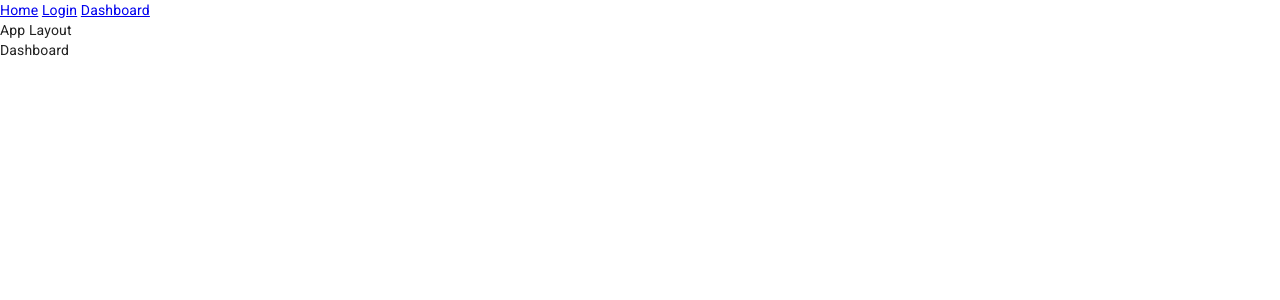
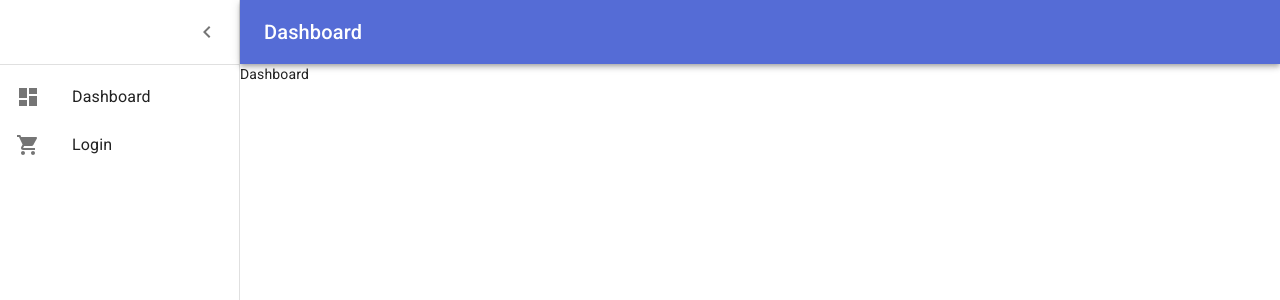
Before and after one commit to jirach/judkarnhor, a React (Create React App) app in the folder frontend/: page /dashboard in a window 1280 px wide. Shown: the top 300 px of the page. Built offline with nearby package versions, Linux system fonts and the light colour scheme.

Commit message:
add dashboard layout

```diff
--- a/frontend/package.json
+++ b/frontend/package.json
@@ -12,6 +12,7 @@
     "@types/node": "^12.0.0",
     "@types/react": "^17.0.0",
     "@types/react-dom": "^17.0.0",
+    "clsx": "^1.1.1",
     "node-sass": "^5.0.0",
     "react": "^17.0.2",
     "react-dom": "^17.0.2",
--- a/frontend/src/App/App.tsx
+++ b/frontend/src/App/App.tsx
@@ -1,31 +1,20 @@
 import React from 'react';
 import {
-  BrowserRouter as Router, Link, Switch,
+  BrowserRouter as Router, Switch,
 } from 'react-router-dom';
 import Dashboard from '../Pages/Dashboard/Dashboard';
-import Home from '../Pages/Home/Home';
 import Login from '../Pages/Login/Login';
 import AppLayout from './Layouts/AppLayout/AppLayout';
 import AppRoute from './Layouts/AppRoute';
 import LoginLayout from './Layouts/LoginLayout/LoginLayout';
 
 const App: React.FC = () => (
-  <div>
   <Router>
-
-      <Link to="/">Home</Link>
-      {' '}
-      <Link to="/login">Login</Link>
-      {' '}
-      <Link to="/dashboard">Dashboard</Link>
-
     <Switch>
-        <AppRoute exact path="/" layout={AppLayout} component={Home} />
       <AppRoute exact path="/login" layout={LoginLayout} component={Login} />
       <AppRoute exact path="/dashboard" layout={AppLayout} component={Dashboard} />
     </Switch>
   </Router>
-  </div>
 );
 
 export default App;
--- a/frontend/src/App/Layouts/AppLayout/AppLayout.tsx
+++ b/frontend/src/App/Layouts/AppLayout/AppLayout.tsx
@@ -1,10 +1,166 @@
 /* eslint-disable react/prop-types */
 import React from 'react';
+import clsx from 'clsx';
+import { makeStyles } from '@material-ui/core/styles';
+import CssBaseline from '@material-ui/core/CssBaseline';
+import Drawer from '@material-ui/core/Drawer';
+import AppBar from '@material-ui/core/AppBar';
+import Toolbar from '@material-ui/core/Toolbar';
+import List from '@material-ui/core/List';
+import Typography from '@material-ui/core/Typography';
+import Divider from '@material-ui/core/Divider';
+import IconButton from '@material-ui/core/IconButton';
+import MenuIcon from '@material-ui/icons/Menu';
+import DashboardIcon from '@material-ui/icons/Dashboard';
+import ChevronLeftIcon from '@material-ui/icons/ChevronLeft';
+import ShoppingCartIcon from '@material-ui/icons/ShoppingCart';
+import { ListItem, ListItemIcon, ListItemText } from '@material-ui/core';
+import { Link } from 'react-router-dom';
 
-const AppLayout: React.FC = ({ children }) => (
-  <div>
-    App Layout
-    {children}
-  </div>
-);
+const drawerWidth = 240;
+
+const useStyles = makeStyles((theme) => ({
+  root: {
+    display: 'flex',
+  },
+  toolbar: {
+    paddingRight: 24, // keep right padding when drawer closed
+  },
+  toolbarIcon: {
+    display: 'flex',
+    alignItems: 'center',
+    justifyContent: 'flex-end',
+    padding: '0 8px',
+    ...theme.mixins.toolbar,
+  },
+  appBar: {
+    zIndex: theme.zIndex.drawer + 1,
+    transition: theme.transitions.create(['width', 'margin'], {
+      easing: theme.transitions.easing.sharp,
+      duration: theme.transitions.duration.leavingScreen,
+    }),
+  },
+  appBarShift: {
+    marginLeft: drawerWidth,
+    width: `calc(100% - ${drawerWidth}px)`,
+    transition: theme.transitions.create(['width', 'margin'], {
+      easing: theme.transitions.easing.sharp,
+      duration: theme.transitions.duration.enteringScreen,
+    }),
+  },
+  menuButton: {
+    marginRight: 36,
+  },
+  menuButtonHidden: {
+    display: 'none',
+  },
+  title: {
+    flexGrow: 1,
+  },
+  drawerPaper: {
+    position: 'relative',
+    whiteSpace: 'nowrap',
+    width: drawerWidth,
+    transition: theme.transitions.create('width', {
+      easing: theme.transitions.easing.sharp,
+      duration: theme.transitions.duration.enteringScreen,
+    }),
+  },
+  drawerPaperClose: {
+    overflowX: 'hidden',
+    transition: theme.transitions.create('width', {
+      easing: theme.transitions.easing.sharp,
+      duration: theme.transitions.duration.leavingScreen,
+    }),
+    width: theme.spacing(7),
+    [theme.breakpoints.up('sm')]: {
+      width: theme.spacing(9),
+    },
+  },
+  appBarSpacer: theme.mixins.toolbar,
+  content: {
+    flexGrow: 1,
+    height: '100vh',
+    overflow: 'auto',
+  },
+  container: {
+    paddingTop: theme.spacing(4),
+    paddingBottom: theme.spacing(4),
+  },
+  paper: {
+    padding: theme.spacing(2),
+    display: 'flex',
+    overflow: 'auto',
+    flexDirection: 'column',
+  },
+  fixedHeight: {
+    height: 240,
+  },
+}));
+
+const AppLayout: React.FC = ({ children }) => {
+  const classes = useStyles();
+  const [open, setOpen] = React.useState(true);
+  const handleDrawerOpen = () => {
+    setOpen(true);
+  };
+  const handleDrawerClose = () => {
+    setOpen(false);
+  };
+
+  return (
+    <div className={classes.root}>
+      <CssBaseline />
+      <AppBar position="absolute" className={clsx(classes.appBar, open && classes.appBarShift)}>
+        <Toolbar className={classes.toolbar}>
+          <IconButton
+            edge="start"
+            color="inherit"
+            aria-label="open drawer"
+            onClick={handleDrawerOpen}
+            className={clsx(classes.menuButton, open && classes.menuButtonHidden)}
+          >
+            <MenuIcon />
+          </IconButton>
+          <Typography component="h1" variant="h6" color="inherit" noWrap className={classes.title}>
+            Dashboard
+          </Typography>
+        </Toolbar>
+      </AppBar>
+      <Drawer
+        variant="permanent"
+        classes={{
+          paper: clsx(classes.drawerPaper, !open && classes.drawerPaperClose),
+        }}
+        open={open}
+      >
+        <div className={classes.toolbarIcon}>
+          <IconButton onClick={handleDrawerClose}>
+            <ChevronLeftIcon />
+          </IconButton>
+        </div>
+        <Divider />
+        <List>
+          <ListItem button>
+            <ListItemIcon>
+              <DashboardIcon />
+            </ListItemIcon>
+            <ListItemText primary="Dashboard" />
+          </ListItem>
+          <ListItem button component={Link} to="/login">
+            <ListItemIcon>
+              <ShoppingCartIcon />
+            </ListItemIcon>
+            <ListItemText primary="Login" />
+          </ListItem>
+        </List>
+      </Drawer>
+      <main className={classes.content}>
+        <div className={classes.appBarSpacer} />
+        { children }
+      </main>
+    </div>
+  );
+};
+
 export default AppLayout;
--- a/frontend/src/App/Layouts/LoginLayout/LoginLayout.tsx
+++ b/frontend/src/App/Layouts/LoginLayout/LoginLayout.tsx
@@ -1,10 +1,11 @@
 /* eslint-disable react/prop-types */
+import { Container, CssBaseline } from '@material-ui/core';
 import React from 'react';
 
 const LoginLayout: React.FC = ({ children }) => (
-  <div>
-    Login Layout
+  <Container component="main" maxWidth="xs">
+    <CssBaseline />
     {children}
-  </div>
+  </Container>
 );
 export default LoginLayout;
--- a/frontend/src/Pages/Login/Login.tsx
+++ b/frontend/src/Pages/Login/Login.tsx
@@ -1,9 +1,98 @@
+/* eslint-disable react/no-unescaped-entities */
 import React from 'react';
+import Avatar from '@material-ui/core/Avatar';
+import Button from '@material-ui/core/Button';
+import TextField from '@material-ui/core/TextField';
+import FormControlLabel from '@material-ui/core/FormControlLabel';
+import Checkbox from '@material-ui/core/Checkbox';
+import Link from '@material-ui/core/Link';
+import Grid from '@material-ui/core/Grid';
+import LockOutlinedIcon from '@material-ui/icons/LockOutlined';
+import Typography from '@material-ui/core/Typography';
+import { makeStyles } from '@material-ui/core/styles';
 
-const Login: React.FC = () => (
-  <div>
-    Login
-  </div>
-);
+const useStyles = makeStyles((theme) => ({
+  paper: {
+    marginTop: theme.spacing(8),
+    display: 'flex',
+    flexDirection: 'column',
+    alignItems: 'center',
+  },
+  avatar: {
+    margin: theme.spacing(1),
+    backgroundColor: theme.palette.secondary.main,
+  },
+  form: {
+    width: '100%', // Fix IE 11 issue.
+    marginTop: theme.spacing(1),
+  },
+  submit: {
+    margin: theme.spacing(3, 0, 2),
+  },
+}));
+
+const Login: React.FC = () => {
+  const classes = useStyles();
+
+  return (
+    <div className={classes.paper}>
+      <Avatar className={classes.avatar}>
+        <LockOutlinedIcon />
+      </Avatar>
+      <Typography component="h1" variant="h5">
+        Sign in
+      </Typography>
+      <form className={classes.form} noValidate>
+        <TextField
+          variant="outlined"
+          margin="normal"
+          required
+          fullWidth
+          id="email"
+          label="Email Address"
+          name="email"
+          autoComplete="email"
+          autoFocus
+        />
+        <TextField
+          variant="outlined"
+          margin="normal"
+          required
+          fullWidth
+          name="password"
+          label="Password"
+          type="password"
+          id="password"
+          autoComplete="current-password"
+        />
+        <FormControlLabel
+          control={<Checkbox value="remember" color="primary" />}
+          label="Remember me"
+        />
+        <Button
+          type="submit"
+          fullWidth
+          variant="contained"
+          color="primary"
+          className={classes.submit}
+        >
+          Sign In
+        </Button>
+        <Grid container>
+          <Grid item xs>
+            <Link href="/" variant="body2">
+              Forgot password?
+            </Link>
+          </Grid>
+          <Grid item>
+            <Link href="/" variant="body2">
+              Don't have an account? Sign Up
+            </Link>
+          </Grid>
+        </Grid>
+      </form>
+    </div>
+  );
+};
 
 export default Login;
```
Also changed, not shown: 2 other files (tests, documents, lock files or other folders). Lines whose indentation alone changed are shown as unchanged.
